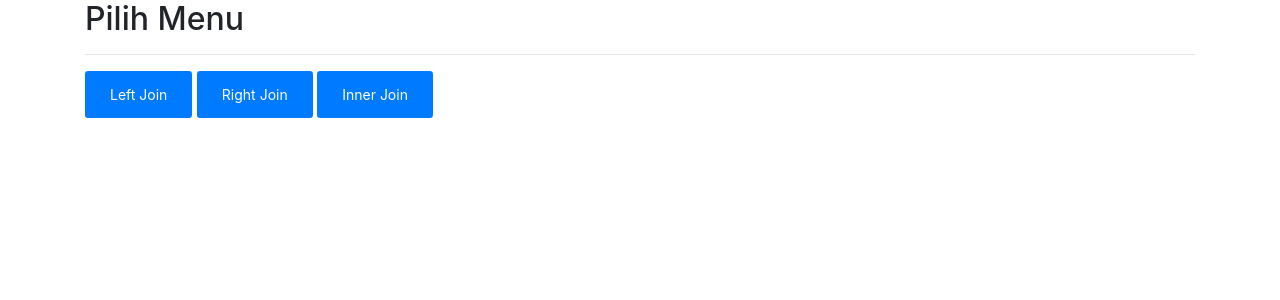
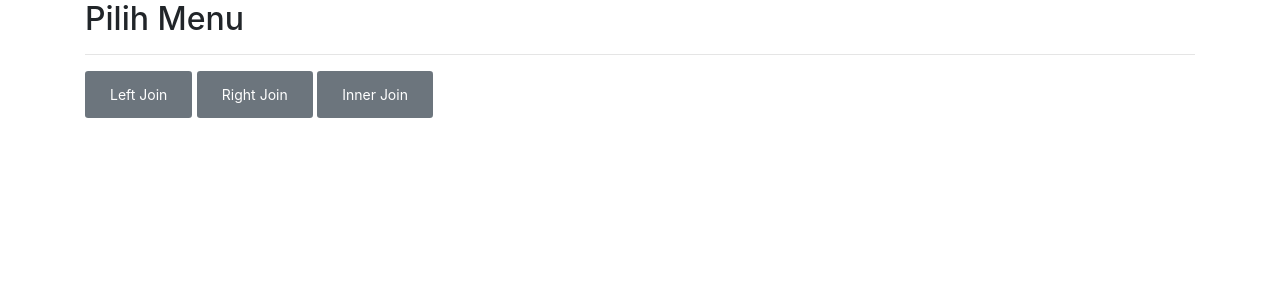
Before and after one commit to mnauliady/PR7_1702019_MNurAuliadyP, a CodeIgniter app: page /Promnet/ in a window 1280 px wide. Shown: the top 300 px of the page. Run offline with CodeIgniter, Linux system fonts and the light colour scheme; some libraries are stand-ins or nearby versions.

Commit message:
Update V_home.php

```diff
--- a/LP01_1702019_MNurAuliadyP/application/views/V_home.php
+++ b/LP01_1702019_MNurAuliadyP/application/views/V_home.php
@@ -8,13 +8,13 @@
 	<div class="container">
 	<h2>Pilih Menu</h2>
 	<hr>
-	<button class="btn btn-sm bg-primary">
+	<button class="btn btn-sm bg-secondary">
       <a class="nav-link text-white" href="<?php  echo site_url('C_join/left_join')?>">Left Join</a>
      </button>
-     <button class="btn btn-sm bg-primary">
+     <button class="btn btn-sm bg-secondary">
       <a class="nav-link text-white" href="<?php  echo site_url('C_join/right_join')?>">Right Join</a>
      </button>
-     <button class="btn btn-sm bg-primary">
+     <button class="btn btn-sm bg-secondary">
       <a class="nav-link text-white" href="<?php  echo site_url('C_join/inner_join')?>">Inner Join</a>
      </button>
      </div>
```
